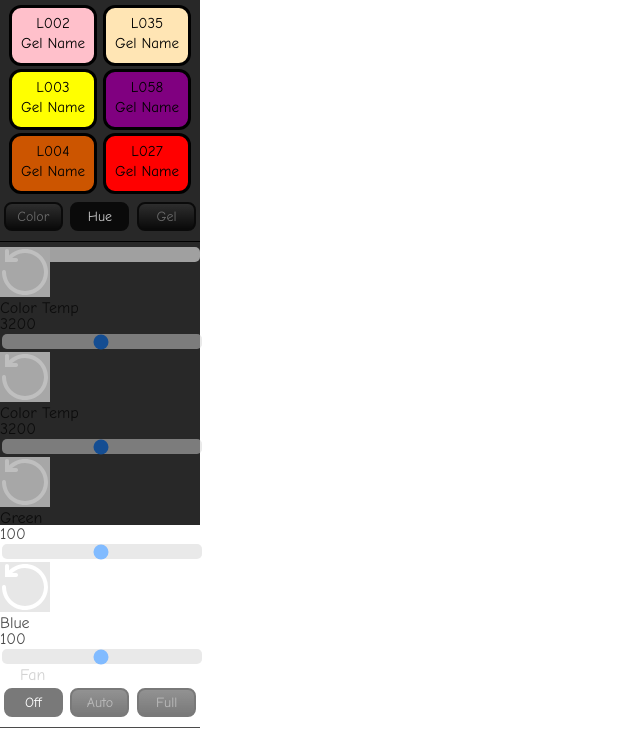
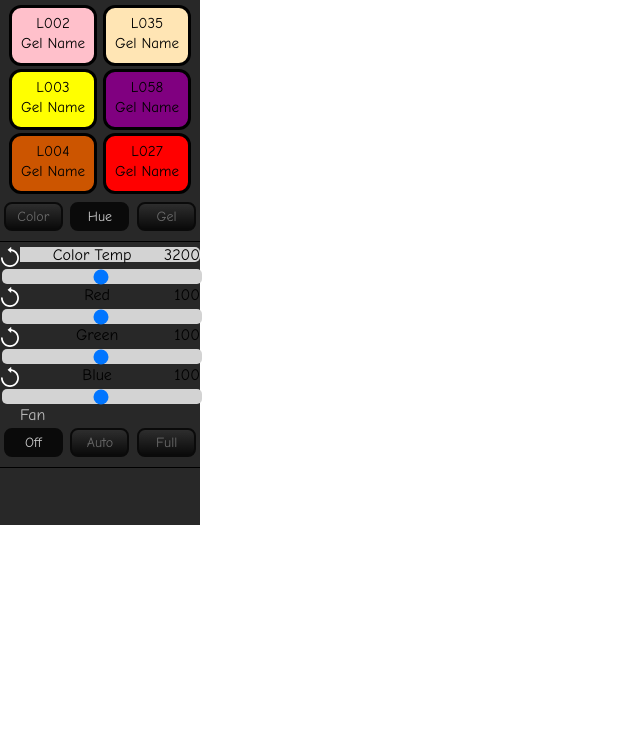
Before and after one commit to MARQUEZ93/racknerMockup, a React app: page / in a window 1280 px wide. Shown: the whole page, without its empty margins (0-640 px from the left). Built offline with nearby package versions, Linux system fonts and the light colour scheme.

Commit message:
found svg code online

```diff
--- a/assets/slider.css
+++ b/assets/slider.css
@@ -5,7 +5,7 @@
   border-radius: 5px;
   background: #d3d3d3;
   outline: none;
-  opacity: 0.7;
+  opacity: 1;
   -webkit-transition: .2s;
   transition: opacity .2s;
 }
@@ -13,3 +13,7 @@
 .slider:hover {
   opacity: 1;
 }
+.topSliderRow{
+  display: flex;
+  justify-content: space-between;
+}
--- a/lib/Slider.jsx
+++ b/lib/Slider.jsx
@@ -1,12 +1,21 @@
 import React from 'react';
 
 //taken from icons8.com
-const arrowSVG = (<svg xmlns="http://www.w3.org/2000/svg" x="0px" y="0px"
-width="50" height="50" viewBox="0 0 224 224" style={{fillColor:"#000000"}}><g fill="none" fillRule="nonzero"
-stroke="none" strokeWidth="1" strokeLinecap="butt" strokeLinejoin="miter" strokeMiterlimit="10" strokeDasharray="" strokeDashoffset="0"
-fontFamily="none" fontWeight="none" fontSize="none" textAnchor="none" style={{mixBlendMode: "normal"}}><path d="M0,224v-224h224v224z" fill="#dddddd"></path>
-<g fill="#ffffff"><path d="M31.22875,8.8375c-4.94502,0.07247 -8.89639,4.13741 -8.82875,9.0825v49.28h49.28c3.2313,0.0457 6.23689,-1.652 7.86587,-4.44302c1.62898,-2.79102 1.62898,-6.24294 0,-9.03396c-1.62898,-2.79102 -4.63458,-4.48872 -7.86587,-4.44302h-17.185c15.1364,-13.89584 35.27762,-22.4 57.505,-22.4c47.11672,0 85.12,38.00328 85.12,85.12c0,47.11672 -38.00328,85.12 -85.12,85.12c-47.11672,0 -85.12,-38.00328 -85.12,-85.12c0.0457,-3.2313 -1.652,-6.23689 -4.44302,-7.86587c-2.79102,-1.62898 -6.24294,-1.62898 -9.03396,0c-2.79102,1.62898 -4.48872,4.63458 -4.44302,7.86587c0,56.80136 46.23864,103.04 103.04,103.04c56.80136,0 103.04,-46.23864 103.04,-103.04c0,-56.80136 -46.23864,-103.04 -103.04,-103.04c-27.81428,0 -53.12362,11.06601 -71.68,29.0325v-20.0725c0.03311,-2.42035 -0.91437,-4.75114 -2.6268,-6.46192c-1.71243,-1.71078 -4.04413,-2.65601 -6.46445,-2.62058z">
-</path></g></g></svg>);
+const arrowSVG = (<svg version="1.1" id="Capa_1" xmlns="http://www.w3.org/2000/svg" x="0px" y="0px"
+     width="20px" height="20px" viewBox="0 0 528.919 528.918" style={{backgroundColor: "#282828"}} transform="rotate(90)"
+	 >
+<g>
+	<g>
+		<path style={{fill:"white"}} d="M70.846,324.059c3.21,3.926,8.409,3.926,11.619,0l69.162-84.621c3.21-3.926,1.698-7.108-3.372-7.108h-36.723
+			c-5.07,0-8.516-4.061-7.427-9.012c18.883-85.995,95.625-150.564,187.207-150.564c105.708,0,191.706,85.999,191.706,191.706
+			c0,105.709-85.998,191.707-191.706,191.707c-12.674,0-22.95,10.275-22.95,22.949s10.276,22.949,22.95,22.949
+			c131.018,0,237.606-106.588,237.606-237.605c0-131.017-106.589-237.605-237.606-237.605
+			c-116.961,0-214.395,84.967-233.961,196.409c-0.878,4.994-5.52,9.067-10.59,9.067H5.057c-5.071,0-6.579,3.182-3.373,7.108
+			L70.846,324.059z"/>
+	</g>
+</g>
+</svg>
+		);
 
 class Slider extends React.Component {
   constructor(props) {
@@ -78,7 +87,7 @@ class Slider extends React.Component {
 
   }
   renderRows() {
-    let arr = [this.sliderRow("Color Temp", 3200, "K"), this.sliderRow("Color Temp", 3200, "K"),
+    let arr = [this.sliderRow("Color Temp", 3200, "K"), this.sliderRow("Red", 100),
       this.sliderRow("Green", 100), this.sliderRow("Blue", 100)];
     return (
       arr
```
